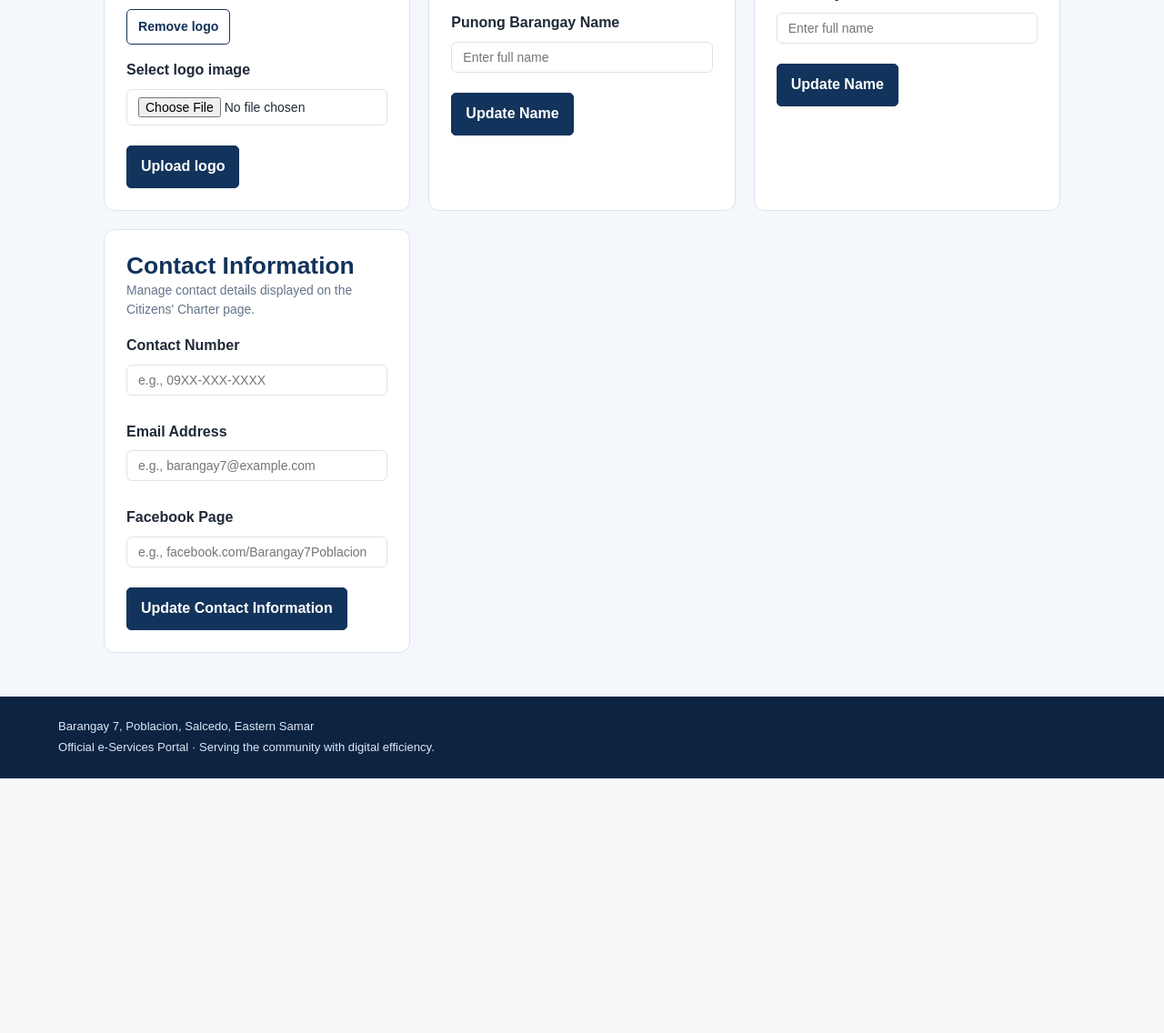
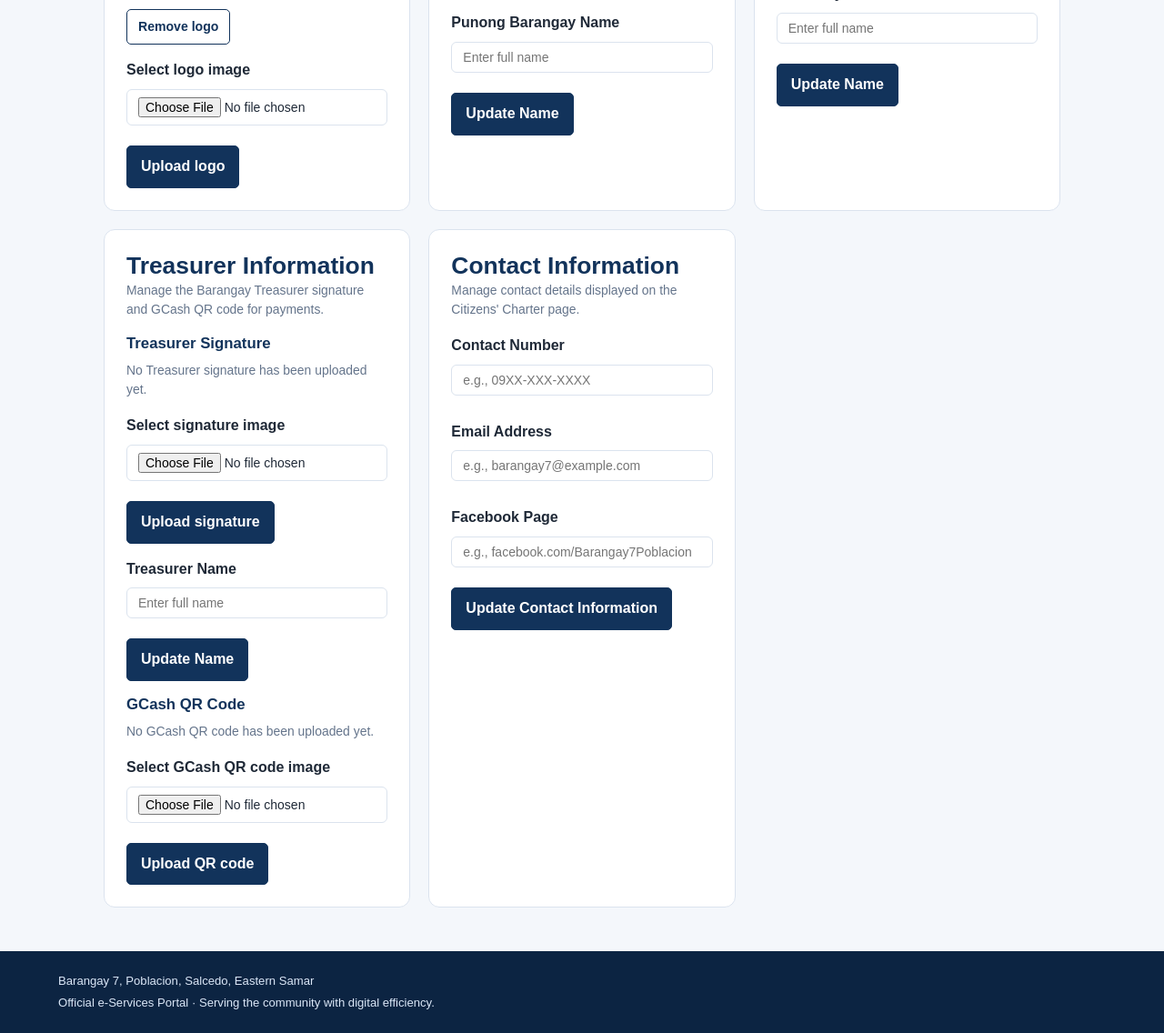
Before and after one commit to Tabarong115/barangay-eservices, a Flask app: page /dashboard/settings in a window 1280 px wide. Shown: the part 756-1892 px from the top of the page at 91% size. Before the commit the page ends 1612 px from the top, so only its background shows below. Run offline with Flask 3, Linux system fonts and the light colour scheme; the visitor is signed in with stand-in values (Sample User, id 1).

Commit message:
treasurer settings

```diff
--- a/app.py
+++ b/app.py
@@ -234,6 +234,11 @@ def load_pilot_settings():
         "barangay_logo_filename": "",
         "punong_barangay_signature_filename": "",
         "secretary_signature_filename": "",
+        "treasurer_signature_filename": "",
+        "gcash_qr_filename": "",
+        "punong_barangay_name": "",
+        "secretary_name": "",
+        "treasurer_name": "",
         "contact_number": "",
         "contact_email": "",
         "contact_facebook": "",
@@ -264,8 +269,11 @@ def save_pilot_settings(settings):
             barangay_logo_filename=settings.get("barangay_logo_filename", ""),
             punong_barangay_signature_filename=settings.get("punong_barangay_signature_filename", ""),
             secretary_signature_filename=settings.get("secretary_signature_filename", ""),
+            treasurer_signature_filename=settings.get("treasurer_signature_filename", ""),
+            gcash_qr_filename=settings.get("gcash_qr_filename", ""),
             punong_barangay_name=settings.get("punong_barangay_name", ""),
             secretary_name=settings.get("secretary_name", ""),
+            treasurer_name=settings.get("treasurer_name", ""),
             contact_number=settings.get("contact_number", ""),
             contact_email=settings.get("contact_email", ""),
             contact_facebook=settings.get("contact_facebook", "")
@@ -1047,12 +1055,14 @@ def submit_payment(reference_number):
         payment_proof = request.files.get("payment_proof")
         if not payment_reference or not payment_proof or not payment_proof.filename:
             flash("Enter the GCash payment reference and upload the payment screenshot.", "error")
-            return render_template("payment_form.html", clearance_request=clearance_request)
+            settings = load_pilot_settings()
+            return render_template("payment_form.html", clearance_request=clearance_request, settings=settings)
         try:
             payment_proof_filename = save_pilot_image(payment_proof, "payment", "payment-proofs" if is_supabase_connected() else None)
         except ValueError as error:
             flash(str(error), "error")
-            return render_template("payment_form.html", clearance_request=clearance_request)
+            settings = load_pilot_settings()
+            return render_template("payment_form.html", clearance_request=clearance_request, settings=settings)
 
         # Update database if connected
         if is_supabase_connected():
@@ -1065,7 +1075,9 @@ def submit_payment(reference_number):
             clearance_request["status"] = "Pending Treasurer Payment Verification"
 
         return redirect(url_for("track_request", reference_number=reference_number))
-    return render_template("payment_form.html", clearance_request=clearance_request)
+
+    settings = load_pilot_settings()
+    return render_template("payment_form.html", clearance_request=clearance_request, settings=settings)
 
 
 @app.get("/pilot-id-photos/<path:filename>")
@@ -1170,6 +1182,36 @@ def dashboard_settings():
                 settings["contact_email"] = contact_email
                 settings["contact_facebook"] = contact_facebook
                 flash("Contact information updated successfully.", "success")
+            elif action == "upload_treasurer_signature":
+                signature = request.files.get("treasurer_signature")
+                if not signature or not signature.filename:
+                    raise ValueError("Select the Treasurer signature image to upload.")
+                filename = save_pilot_image(signature, "signature_treasurer", "signatures" if is_supabase_connected() else None)
+                delete_pilot_file(settings.get("treasurer_signature_filename", ""))
+                settings["treasurer_signature_filename"] = filename
+                flash("Treasurer signature uploaded successfully.", "success")
+            elif action == "delete_treasurer_signature":
+                delete_pilot_file(settings.get("treasurer_signature_filename", ""))
+                settings["treasurer_signature_filename"] = ""
+                flash("Treasurer signature removed.", "success")
+            elif action == "update_treasurer_name":
+                treasurer_name = request.form.get("treasurer_name", "").strip()
+                if not treasurer_name:
+                    raise ValueError("Treasurer name cannot be empty.")
+                settings["treasurer_name"] = treasurer_name
+                flash("Treasurer name updated successfully.", "success")
+            elif action == "upload_gcash_qr":
+                gcash_qr = request.files.get("gcash_qr")
+                if not gcash_qr or not gcash_qr.filename:
+                    raise ValueError("Select the GCash QR code image to upload.")
+                filename = save_pilot_image(gcash_qr, "gcash_qr", "qrcodes" if is_supabase_connected() else None)
+                delete_pilot_file(settings.get("gcash_qr_filename", ""))
+                settings["gcash_qr_filename"] = filename
+                flash("GCash QR code uploaded successfully.", "success")
+            elif action == "delete_gcash_qr":
+                delete_pilot_file(settings.get("gcash_qr_filename", ""))
+                settings["gcash_qr_filename"] = ""
+                flash("GCash QR code removed.", "success")
             else:
                 flash("Unknown settings action.", "error")
         except ValueError as error:
--- a/static/css/style.css
+++ b/static/css/style.css
@@ -71,6 +71,10 @@ h3 { color: var(--navy); font-size: 1.05rem; line-height: 1.25; margin: 16px 0 8
 .request-form label { display: block; font-weight: 700; margin: 18px 0 6px; }.request-form input, .request-form textarea, .request-form select { background: white; border: 1px solid #b9c6d8; border-radius: 5px; font: inherit; padding: 10px; width: 100%; }.request-form input:focus, .request-form textarea:focus, .request-form select:focus { border-color: var(--navy); outline: 2px solid #d8e5f6; }.form-row { display: grid; gap: 16px; grid-template-columns: repeat(2, 1fr); }.optional { color: var(--muted); font-size: .85rem; font-weight: 400; }
 .privacy-note, .field-help { color: var(--muted); font-size: .85rem; margin-top: 8px; }.privacy-note { margin-top: 20px; }.id-photo-link { color: var(--navy); display: inline-block; font-size: .87rem; font-weight: 700; margin-top: 8px; }.primary-button { background: var(--navy); border: 1px solid var(--navy); border-radius: 5px; color: white; cursor: pointer; display: inline-block; font: inherit; font-weight: 700; margin-top: 10px; padding: 10px 15px; text-decoration: none; }.primary-button:hover { background: var(--navy-dark); }.alert { border-radius: 5px; margin: 16px 0; padding: 12px; }.alert.error { background: #fde8e8; color: #962b2b; }.alert.success { background: #e7f6eb; color: #1c6b36; }.confirmation { padding-top: 70px; padding-bottom: 70px; }.reference-number { color: var(--navy); font-size: 1.5rem; font-weight: 700; }.confirmation-box { background: var(--paper); border-left: 4px solid var(--gold); margin: 25px 0; padding: 15px 20px; }.confirmation-box p { margin-bottom: 8px; }.text-link { color: var(--navy); display: block; font-weight: 700; margin-top: 18px; }.role-stat { font-size: 1.25rem !important; }.request-action { min-width: 205px; text-align: right; }.request-action strong { color: var(--navy); display: block; font-size: .85rem; }.login-page { min-height: 68vh; padding-top: 72px; }
 .payment-details { align-items: center; background: #e8eff9; border-radius: 10px; display: grid; gap: 28px; grid-template-columns: 180px 1fr; margin-bottom: 22px; padding: 22px; }.payment-details p { margin-bottom: 8px; }.qr-placeholder { align-items: center; background: white; border: 2px dashed var(--navy); border-radius: 8px; color: var(--navy); display: flex; flex-direction: column; height: 180px; justify-content: center; text-align: center; }.qr-placeholder span { color: #157c3e; font-size: 1.2rem; font-weight: 700; }.qr-placeholder strong { margin-top: 8px; }.qr-placeholder small { color: var(--muted); margin-top: 4px; }
+
+.qr-image { align-items: center; display: flex; flex-direction: column; height: 180px; justify-content: center; text-align: center; }
+.qr-image img { width: 100%; height: 100%; object-fit: contain; border-radius: 8px; border: 2px solid var(--navy); }
+.qr-image small { color: var(--muted); margin-top: 4px; }
 .reference-row { align-items: center; display: flex; flex-wrap: wrap; gap: 12px; margin-bottom: 16px; }.reference-row .reference-number { margin-bottom: 0; }.copy-button { background: white; border: 1px solid var(--navy); border-radius: 5px; color: var(--navy); cursor: pointer; font: inherit; font-size: .86rem; font-weight: 700; padding: 8px 11px; }.copy-button:hover { background: #e8eff9; }.lookup-page { min-height: 68vh; padding-top: 72px; }
 .site-footer { background: var(--navy-dark); color: #dbe7f7; font-size: .82rem; padding: 20px max(5vw, 24px); }
 .site-footer p { margin: 3px 0; }
@@ -143,7 +147,7 @@ h3 { color: var(--navy); font-size: 1.05rem; line-height: 1.25; margin: 16px 0 8
   outline: 2px solid #d8e5f6;
 }
 
-@media (max-width: 760px) { .site-header, .section-heading, .request-card { align-items: flex-start; flex-direction: column; } .site-header { gap: 12px; } .service-grid, .dashboard-grid, .service-summary, .form-row, .payment-details { grid-template-columns: 1fr; } .request-card { gap: 12px; }.payment-details { text-align: center; }.qr-placeholder { margin: 0 auto; }.hero, .dashboard-hero { padding-top: 52px; padding-bottom: 52px; } }
+@media (max-width: 760px) { .site-header, .section-heading, .request-card { align-items: flex-start; flex-direction: column; } .site-header { gap: 12px; } .service-grid, .dashboard-grid, .service-summary, .form-row, .payment-details { grid-template-columns: 1fr; } .request-card { gap: 12px; }.payment-details { text-align: center; }.qr-placeholder { margin: 0 auto; }.qr-image { margin: 0 auto; }.hero, .dashboard-hero { padding-top: 52px; padding-bottom: 52px; } }
 
 .confirmation-box.success {
   border-left-color: #059669;
--- a/templates/base.html
+++ b/templates/base.html
@@ -26,7 +26,7 @@
       <nav aria-label="Primary navigation">
         <a href="{{ url_for('track_request_lookup') }}">Track Request</a>
         <a href="{{ url_for('public_portal') }}">Public Portal</a>
-        <a href="{{ url_for('citizens_charter') }}">Cit Char (Citizens' Charter)</a>
+        <a href="{{ url_for('citizens_charter') }}">Cit Char</a>
         {% if session.get('staff_role') %}
           <a href="{{ url_for('dashboard') }}">Dashboard</a>
           <a href="{{ url_for('dashboard_settings') }}">Settings</a>
--- a/templates/citizens_charter.html
+++ b/templates/citizens_charter.html
@@ -526,7 +526,7 @@
           <strong>Contact Persons:</strong>
           <p><strong>Punong Barangay:</strong> {{ settings.punong_barangay_name or '[Name to be set in Settings]' }}</p>
           <p><strong>Barangay Secretary:</strong> {{ settings.secretary_name or '[Name to be set in Settings]' }}</p>
-          <p><strong>Barangay Treasurer:</strong> [Name to be set in Settings]</p>
+          <p><strong>Barangay Treasurer:</strong> {{ settings.treasurer_name or '[Name to be set in Settings]' }}</p>
         </div>
       </div>
     </section>
--- a/templates/dashboard_settings.html
+++ b/templates/dashboard_settings.html
@@ -87,6 +87,55 @@
       </article>
 
       <article class="settings-card">
+        <h2>Treasurer Information</h2>
+        <p class="muted">Manage the Barangay Treasurer signature and GCash QR code for payments.</p>
+
+        <!-- Treasurer Signature -->
+        <h3>Treasurer Signature</h3>
+        {% if settings.treasurer_signature_filename %}
+          <img class="settings-preview" src="{{ url_for('pilot_id_photo', filename=settings.treasurer_signature_filename) }}" alt="Treasurer signature">
+          <form method="post">
+            <input type="hidden" name="action" value="delete_treasurer_signature">
+            <button class="secondary-button" type="submit">Remove signature</button>
+          </form>
+        {% else %}
+          <p class="muted">No Treasurer signature has been uploaded yet.</p>
+        {% endif %}
+        <form method="post" enctype="multipart/form-data">
+          <input type="hidden" name="action" value="upload_treasurer_signature">
+          <label for="treasurer_signature">Select signature image</label>
+          <input id="treasurer_signature" name="treasurer_signature" type="file" accept="image/jpeg,image/png" required>
+          <button class="primary-button" type="submit">Upload signature</button>
+        </form>
+
+        <!-- Treasurer Name -->
+        <form method="post">
+          <input type="hidden" name="action" value="update_treasurer_name">
+          <label for="treasurer_name">Treasurer Name</label>
+          <input id="treasurer_name" name="treasurer_name" type="text" value="{{ settings.treasurer_name or '' }}" placeholder="Enter full name">
+          <button class="primary-button" type="submit">Update Name</button>
+        </form>
+
+        <!-- GCash QR Code -->
+        <h3>GCash QR Code</h3>
+        {% if settings.gcash_qr_filename %}
+          <img class="settings-preview" src="{{ url_for('pilot_id_photo', filename=settings.gcash_qr_filename) }}" alt="GCash QR Code">
+          <form method="post">
+            <input type="hidden" name="action" value="delete_gcash_qr">
+            <button class="secondary-button" type="submit">Remove QR code</button>
+          </form>
+        {% else %}
+          <p class="muted">No GCash QR code has been uploaded yet.</p>
+        {% endif %}
+        <form method="post" enctype="multipart/form-data">
+          <input type="hidden" name="action" value="upload_gcash_qr">
+          <label for="gcash_qr">Select GCash QR code image</label>
+          <input id="gcash_qr" name="gcash_qr" type="file" accept="image/jpeg,image/png" required>
+          <button class="primary-button" type="submit">Upload QR code</button>
+        </form>
+      </article>
+
+      <article class="settings-card">
         <h2>Contact Information</h2>
         <p class="muted">Manage contact details displayed on the Citizens' Charter page.</p>
         <form method="post">
```
Also changed, not shown: add_contact_info_migration.sql (+68 -7 lines), database.py (+21 -0 lines), templates/payment_form.html (+8 -1 lines).
